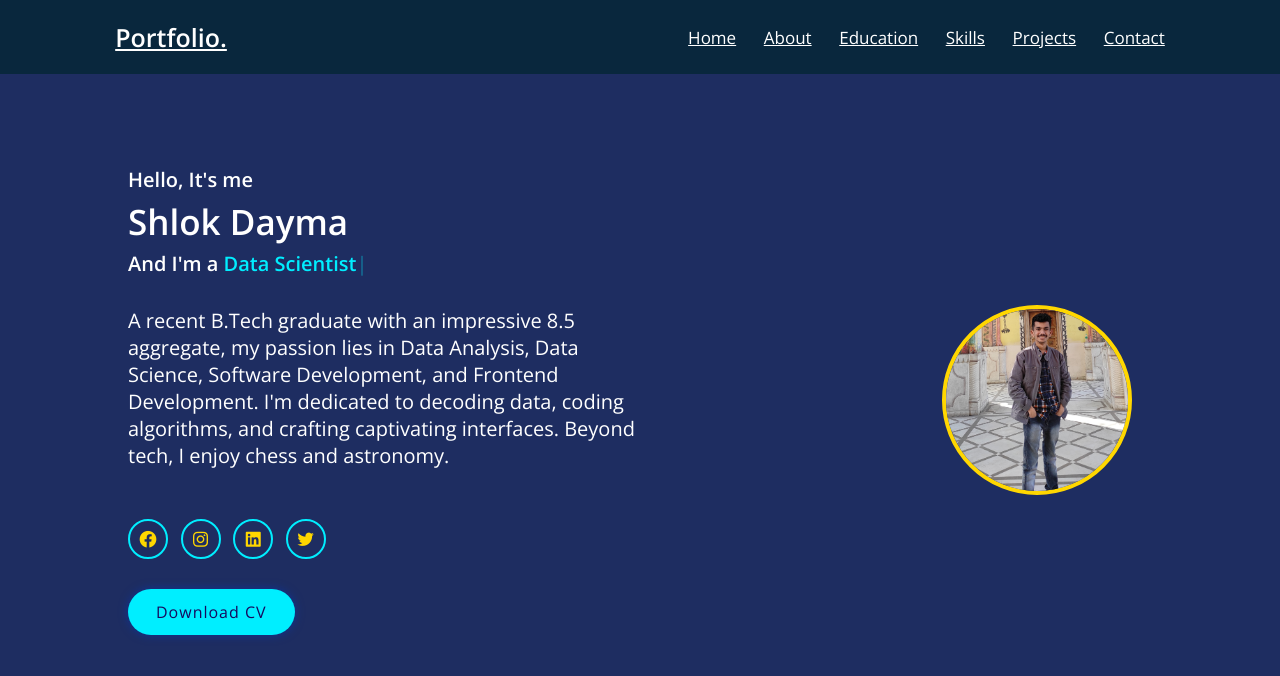
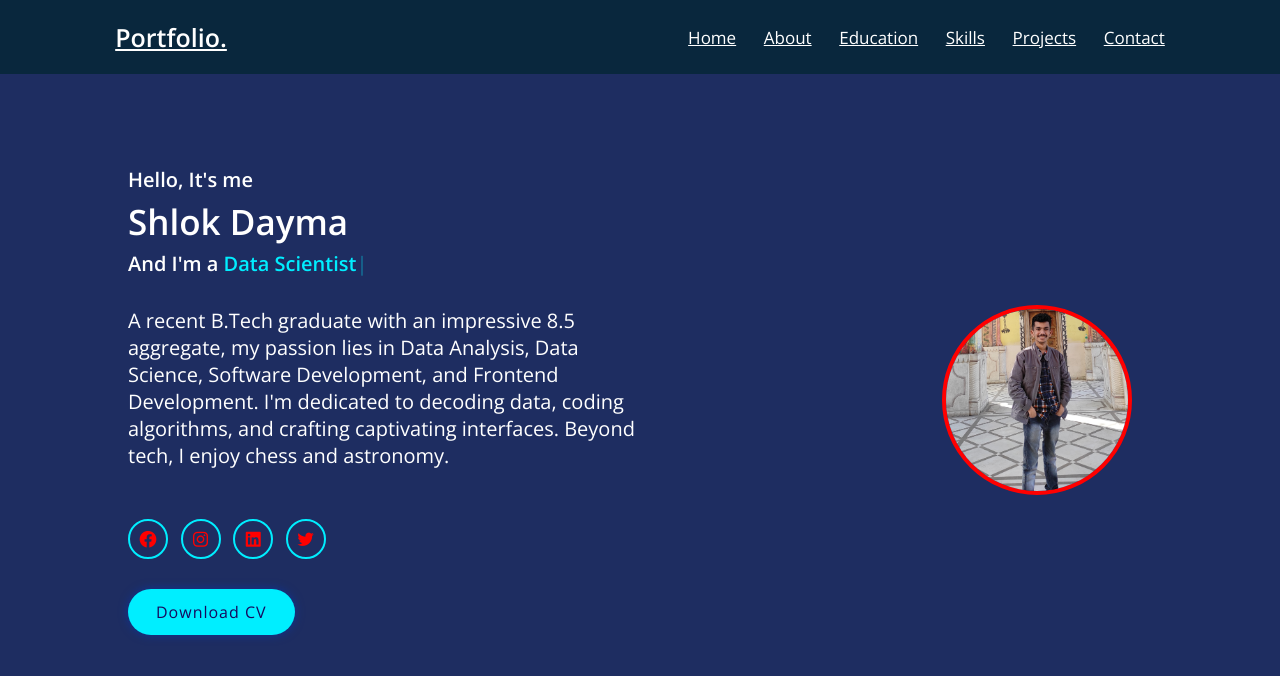
Before and after one commit to Shloketon/Shlok-Dayma, a plain HTML site: page index.html in a window 1280 px wide. Drawn offline with nearby package versions, Linux system fonts and the light colour scheme.

Commit message:
Update style.css

```diff
--- a/style.css
+++ b/style.css
@@ -17,7 +17,7 @@
   --bg-color: #0c1c3f;
   --second-bg-color: #1e2d61;
   --text-color: #ffffff;
-  --main-color: gold;
+  --main-color: red;
 }
 
 
```
